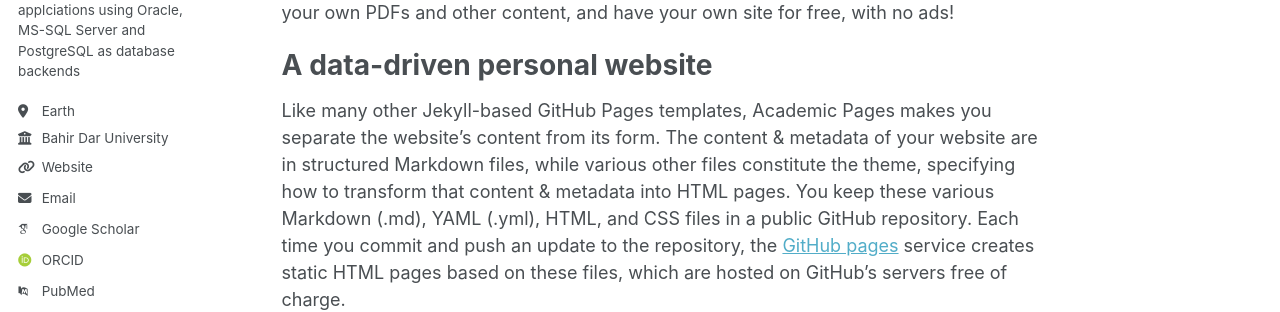
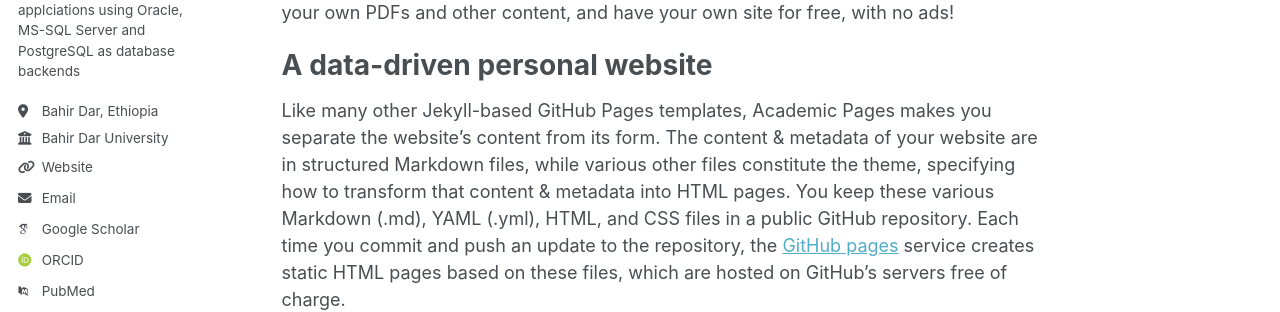
Before and after one commit to tsegaw-DS/tsegaw-DS.github.io, a Jekyll site: the page built from _pages/about.md, in a window 1280 px wide. Shown: the part 439-751 px from the top of the page. Built offline with Jekyll 4.4.1, drawn with Linux system fonts in a browser that asks for light colours; some web fonts are replaced; a script bundle is joined from its source files by our own code; library files that are not in the unit come from our copies.

Commit message:
Update _config.yml

```diff
--- a/_config.yml
+++ b/_config.yml
@@ -26,7 +26,7 @@ author:
   name             : "Tsegaw Kelela Worku"
   pronouns         : # example: "she/her"
   bio              : "PhD student at Bahir Dar University, Ethiopia and Software Developer using Java and Python. Have more than 12 years of experience in building Enterprise web applciations using Oracle, MS-SQL Server and PostgreSQL as database backends  "
-  location         : "Earth"
+  location         : "Bahir Dar, Ethiopia"
   employer         : "Bahir Dar University"
   uri              : "https://tsegaw-ds.github.io/"
   email            : "tsegaw.kelela@bdu.edu.et"
```
